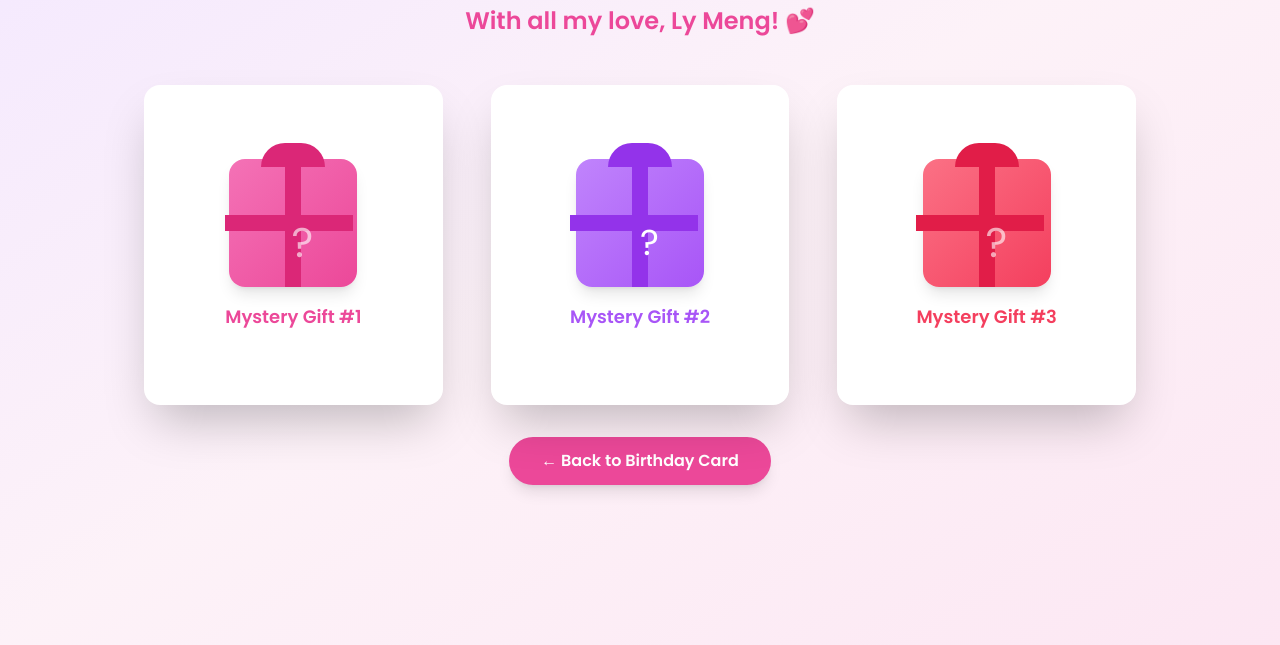
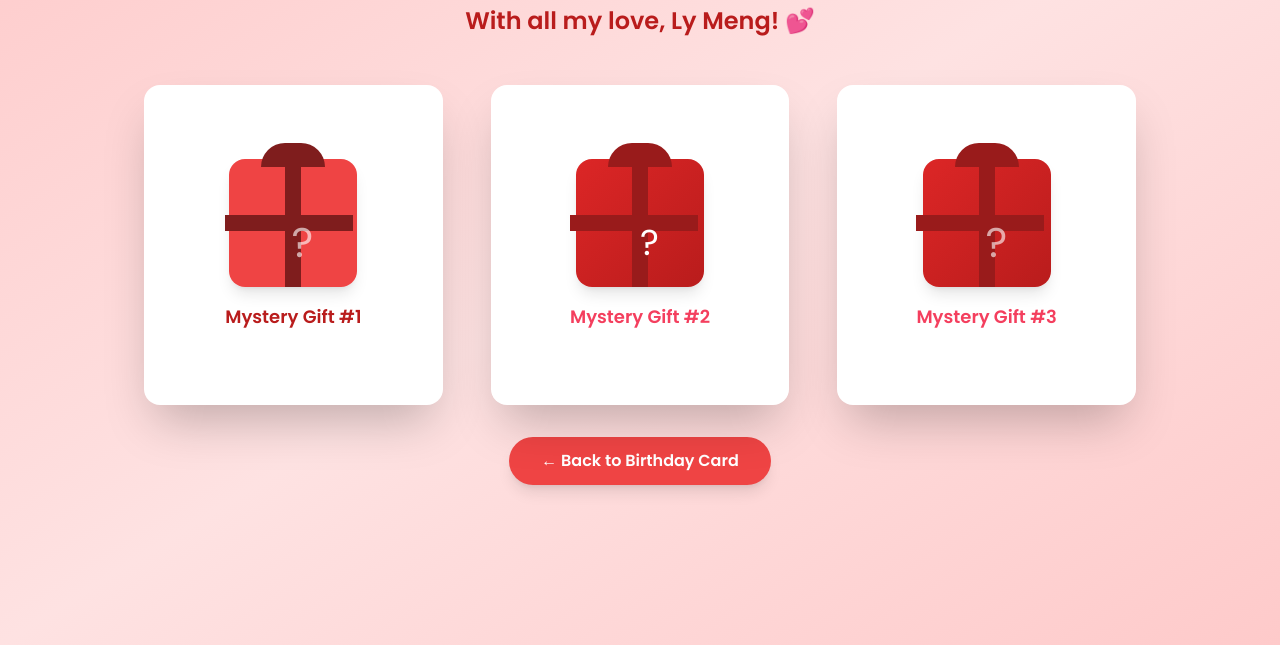
Before and after one commit to seavpeavpech24-bot/lymeng-23, a plain HTML site: page gifts.html in a window 1280 px wide. Shown: the part 155-800 px from the top of the page. Drawn offline with nearby package versions, Linux system fonts and the light colour scheme.

Commit message:
Update gifts.html

```diff
--- a/gifts.html
+++ b/gifts.html
@@ -74,17 +74,17 @@
         }
     </style>
 </head>
-<body class="bg-gradient-to-br from-purple-100 via-pink-50 to-pink-100 min-h-screen">
+<body class="bg-gradient-to-br from-red-200 via-red-100 to-red-200 min-h-screen">
 
     <div class="container mx-auto px-4 py-8 md:py-12">
 
         <!-- Header -->
         <div class="text-center mb-6 md:mb-12 slide-in px-2 md:px-4">
-            <h1 class="text-2xl md:text-6xl font-bold text-pink-500 mb-2 md:mb-4" style="font-family: 'Pacifico', cursive;">
+            <h1 class="text-2xl md:text-6xl font-bold text-red-700 mb-2 md:mb-4" style="font-family: 'Pacifico', cursive;">
                 🎁 Choose Your Birthday Gift! 🎁
             </h1>
-            <p class="text-pink-400 text-sm md:text-xl">Pick ONE gift box to reveal your special present!</p>
-            <p class="text-pink-500 text-base md:text-2xl font-semibold mt-1 md:mt-2">With all my love, Ly Meng! 💕</p>
+            <p class="text-red-700 text-sm md:text-xl">Pick ONE gift box to reveal your special present!</p>
+            <p class="text-red-700 text-base md:text-2xl font-semibold mt-1 md:mt-2">With all my love, Ly Meng! 💕</p>
         </div>
 
         <!-- Gift Boxes Grid -->
@@ -97,20 +97,20 @@
                         <!-- Unopened State -->
                         <div class="gift-closed" id="closed-1">
                             <div class="relative mb-3 md:mb-4">
-                                <div class="w-24 h-24 md:w-32 md:h-32 bg-gradient-to-br from-pink-400 to-pink-500 rounded-2xl shadow-lg mx-auto"></div>
-                                <div class="absolute top-0 left-1/2 transform -translate-x-1/2 w-3 md:w-4 h-24 md:h-32 bg-pink-600"></div>
-                                <div class="absolute top-1/2 left-0 transform -translate-y-1/2 w-24 md:w-32 h-3 md:h-4 bg-pink-600"></div>
-                                <div class="absolute -top-3 md:-top-4 left-1/2 transform -translate-x-1/2 w-12 md:w-16 h-5 md:h-6 bg-pink-600 rounded-t-full"></div>
+                                <div class="w-24 h-24 md:w-32 md:h-32 bg-gradient-to-br from-red-500 to-red-500 rounded-2xl shadow-lg mx-auto"></div>
+                                <div class="absolute top-0 left-1/2 transform -translate-x-1/2 w-3 md:w-4 h-24 md:h-32 bg-red-900"></div>
+                                <div class="absolute top-1/2 left-0 transform -translate-y-1/2 w-24 md:w-32 h-3 md:h-4 bg-red-900"></div>
+                                <div class="absolute -top-3 md:-top-4 left-1/2 transform -translate-x-1/2 w-12 md:w-16 h-5 md:h-6 bg-red-900 rounded-t-full"></div>
                                 <div class="absolute top-1/2 left-1/2 transform -translate-x-1/2 -translate-y-1/2 text-white text-3xl md:text-4xl sparkle">?</div>
                             </div>
-                            <p class="text-pink-500 font-semibold text-base md:text-lg mt-2 md:mt-4">Mystery Gift #1</p>
+                            <p class="text-red-700 font-semibold text-base md:text-lg mt-2 md:mt-4">Mystery Gift #1</p>
                         </div>
                         <!-- Opened State -->
                         <div class="gift-content hidden" id="content-1">
                             <div class="text-center">
                                 <div class="text-5xl md:text-6xl mb-3 md:mb-4">💰</div>
                                 <div id="amount-1" class="text-4xl md:text-5xl font-bold text-green-500 mb-2">$19.99</div>
-                                <p class="text-pink-400 font-semibold text-sm md:text-base">Cash Gift!</p>
+                                <p class="text-red-700 font-semibold text-sm md:text-base">Cash Gift!</p>
                                 <div class="mt-3 md:mt-4 text-3xl md:text-4xl">🎉</div>
                             </div>
                         </div>
@@ -125,20 +125,20 @@
                         <!-- Unopened State -->
                         <div class="gift-closed" id="closed-2">
                             <div class="relative mb-3 md:mb-4">
-                                <div class="w-24 h-24 md:w-32 md:h-32 bg-gradient-to-br from-purple-400 to-purple-500 rounded-2xl shadow-lg mx-auto"></div>
-                                <div class="absolute top-0 left-1/2 transform -translate-x-1/2 w-3 md:w-4 h-24 md:h-32 bg-purple-600"></div>
-                                <div class="absolute top-1/2 left-0 transform -translate-y-1/2 w-24 md:w-32 h-3 md:h-4 bg-purple-600"></div>
-                                <div class="absolute -top-3 md:-top-4 left-1/2 transform -translate-x-1/2 w-12 md:w-16 h-5 md:h-6 bg-purple-600 rounded-t-full"></div>
+                                <div class="w-24 h-24 md:w-32 md:h-32 bg-gradient-to-br from-red-600 to-red-700 rounded-2xl shadow-lg mx-auto"></div>
+                                <div class="absolute top-0 left-1/2 transform -translate-x-1/2 w-3 md:w-4 h-24 md:h-32 bg-red-800"></div>
+                                <div class="absolute top-1/2 left-0 transform -translate-y-1/2 w-24 md:w-32 h-3 md:h-4 bg-red-800"></div>
+                                <div class="absolute -top-3 md:-top-4 left-1/2 transform -translate-x-1/2 w-12 md:w-16 h-5 md:h-6 bg-red-800 rounded-t-full"></div>
                                 <div class="absolute top-1/2 left-1/2 transform -translate-x-1/2 -translate-y-1/2 text-white text-3xl md:text-4xl sparkle" style="animation-delay: 0.5s;">?</div>
                             </div>
-                            <p class="text-purple-500 font-semibold text-base md:text-lg mt-2 md:mt-4">Mystery Gift #2</p>
+                            <p class="text-rose-500 font-semibold text-base md:text-lg mt-2 md:mt-4">Mystery Gift #2</p>
                         </div>
                         <!-- Opened State -->
                         <div class="gift-content hidden" id="content-2">
                             <div class="text-center">
                                 <div class="text-5xl md:text-6xl mb-3 md:mb-4">💵</div>
                                 <div id="amount-2" class="text-4xl md:text-5xl font-bold text-green-500 mb-2">$23.00</div>
-                                <p class="text-purple-400 font-semibold text-sm md:text-base">Cash Gift!</p>
+                                <p class="text-rose-400 font-semibold text-sm md:text-base">Cash Gift!</p>
                                 <div class="mt-3 md:mt-4 text-3xl md:text-4xl">✨</div>
                             </div>
                         </div>
@@ -153,10 +153,10 @@
                         <!-- Unopened State -->
                         <div class="gift-closed" id="closed-3">
                             <div class="relative mb-3 md:mb-4">
-                                <div class="w-24 h-24 md:w-32 md:h-32 bg-gradient-to-br from-rose-400 to-rose-500 rounded-2xl shadow-lg mx-auto"></div>
-                                <div class="absolute top-0 left-1/2 transform -translate-x-1/2 w-3 md:w-4 h-24 md:h-32 bg-rose-600"></div>
-                                <div class="absolute top-1/2 left-0 transform -translate-y-1/2 w-24 md:w-32 h-3 md:h-4 bg-rose-600"></div>
-                                <div class="absolute -top-3 md:-top-4 left-1/2 transform -translate-x-1/2 w-12 md:w-16 h-5 md:h-6 bg-rose-600 rounded-t-full"></div>
+                                <div class="w-24 h-24 md:w-32 md:h-32 bg-gradient-to-br from-red-600 to-red-700 rounded-2xl shadow-lg mx-auto"></div>
+                                <div class="absolute top-0 left-1/2 transform -translate-x-1/2 w-3 md:w-4 h-24 md:h-32 bg-red-800"></div>
+                                <div class="absolute top-1/2 left-0 transform -translate-y-1/2 w-24 md:w-32 h-3 md:h-4 bg-red-800"></div>
+                                <div class="absolute -top-3 md:-top-4 left-1/2 transform -translate-x-1/2 w-12 md:w-16 h-5 md:h-6 bg-red-800 rounded-t-full"></div>
                                 <div class="absolute top-1/2 left-1/2 transform -translate-x-1/2 -translate-y-1/2 text-white text-3xl md:text-4xl sparkle" style="animation-delay: 1s;">?</div>
                             </div>
                             <p class="text-rose-500 font-semibold text-base md:text-lg mt-2 md:mt-4">Mystery Gift #3</p>
@@ -179,15 +179,15 @@
         <!-- Chosen Gift Message (Hidden initially) -->
         <div id="chosen-message" class="hidden text-center mt-6 md:mt-12 slide-in px-3 md:px-4">
             <div class="bg-white rounded-2xl shadow-2xl p-5 md:p-8 max-w-md mx-auto">
-                <h2 class="text-xl md:text-3xl font-bold text-pink-500 mb-2 md:mb-4">🎉 Congratulations! 🎉</h2>
-                <p class="text-pink-400 text-sm md:text-lg mb-2">You've chosen your birthday gift!</p>
-                <p class="text-pink-500 text-xs md:text-base">I love you so much, Ly Meng! ❤️</p>
+                <h2 class="text-xl md:text-3xl font-bold text-red-700 mb-2 md:mb-4">🎉 Congratulations! 🎉</h2>
+                <p class="text-red-700 text-sm md:text-lg mb-2">You've chosen your birthday gift!</p>
+                <p class="text-red-700 text-xs md:text-base">I love you so much, Ly Meng! ❤️</p>
             </div>
         </div>
 
         <!-- Back Button -->
         <div class="text-center mt-6 md:mt-8 mb-6">
-            <a href="index.html" class="inline-block bg-pink-500 hover:bg-pink-600 text-white font-semibold px-6 md:px-8 py-2 md:py-3 rounded-full shadow-lg transition-all hover:scale-105 text-sm md:text-base">
+            <a href="index.html" class="inline-block bg-red-500 hover:bg-red-900 text-white font-semibold px-6 md:px-8 py-2 md:py-3 rounded-full shadow-lg transition-all hover:scale-105 text-sm md:text-base">
                 ← Back to Birthday Card
             </a>
         </div>
```
